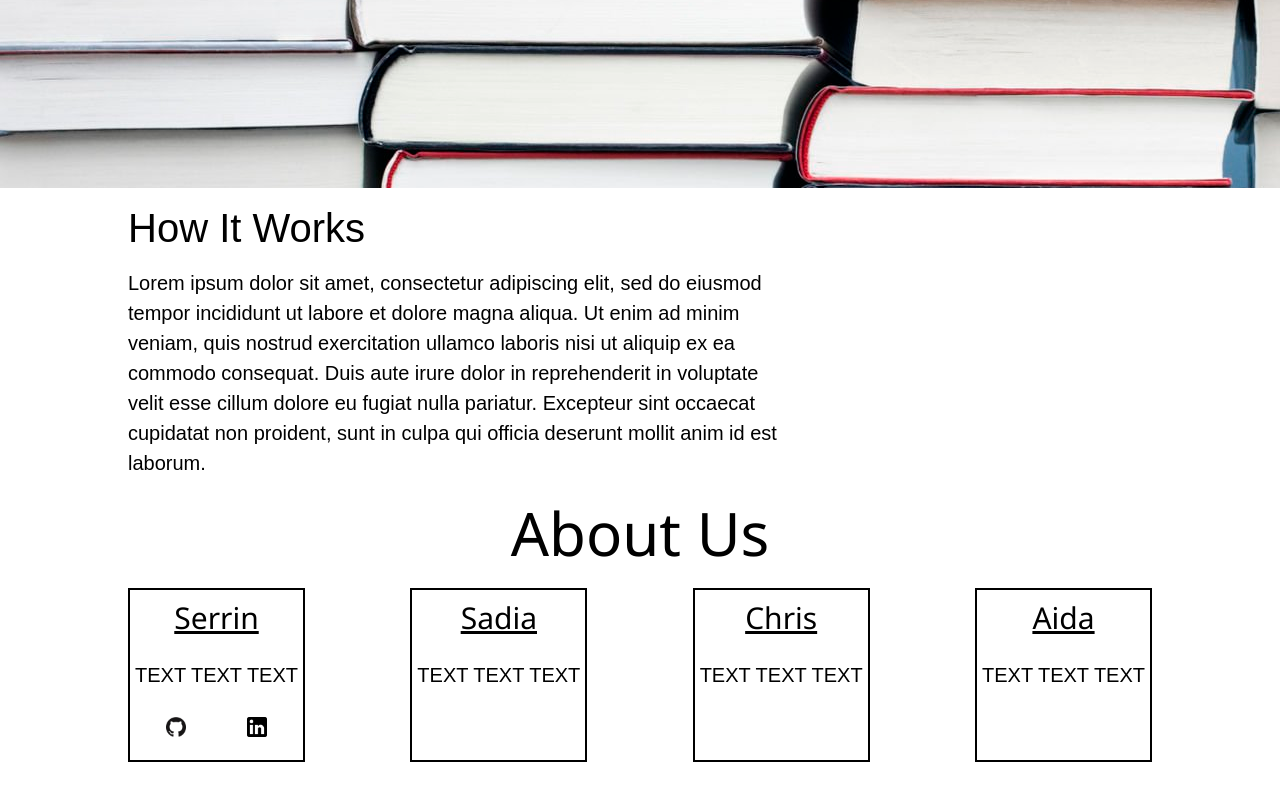
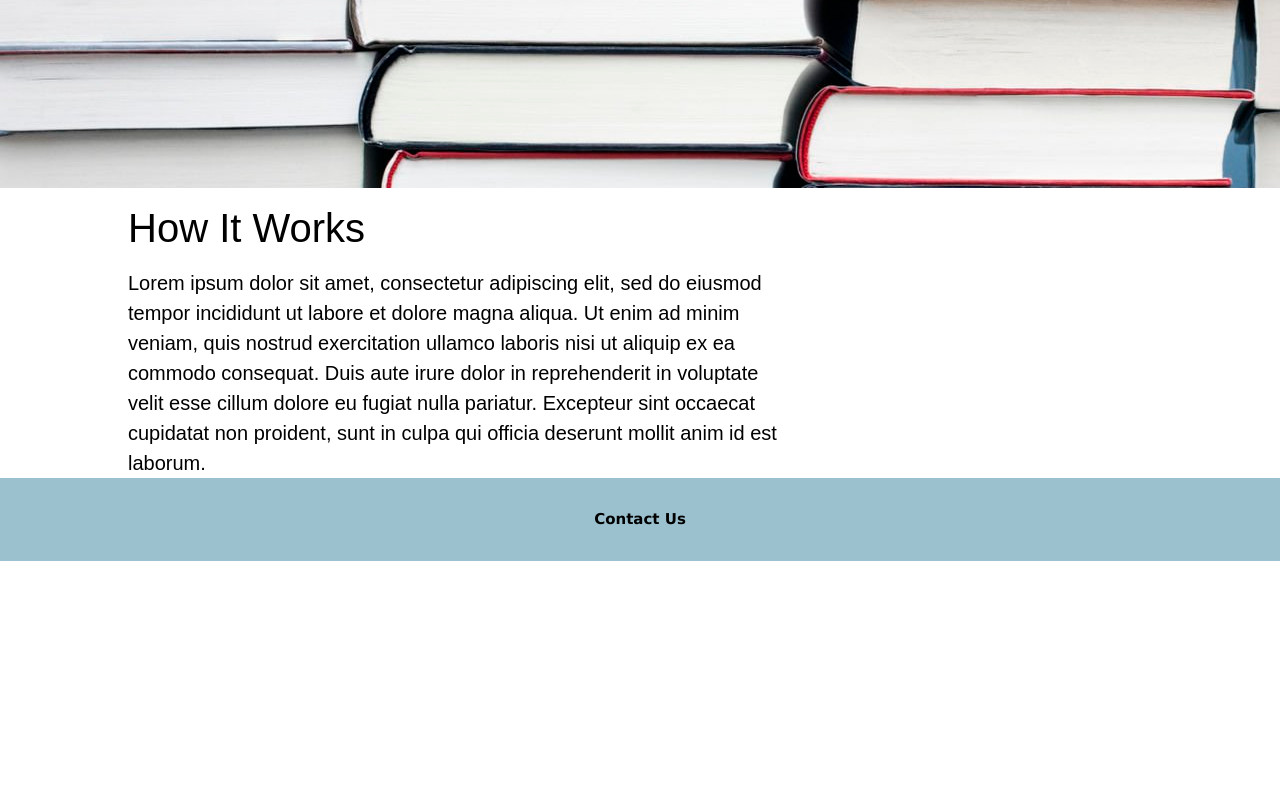
Before and after one commit to Serrin-Sage/Web-Reads, a React (Create React App) app: page / in a window 1280 px wide. Shown: the part 648-1448 px from the top of the page. After the commit the page ends 1209 px from the top, so only its background shows below. Built offline with nearby package versions, Linux system fonts and the light colour scheme.

Commit message:
Added about us page functionality

```diff
--- a/src/App.js
+++ b/src/App.js
@@ -5,6 +5,8 @@ import HowItWorks from "./Components/HowItWorks";
 import { BrowserRouter as Router, Route, Routes } from 'react-router-dom'
 import SignUpForm from "./Components/SignUpForm";
 import SignInForm from "./Components/SignInForm";
+import Footer from "./Components/Footer";
+
 
 function App() {
   return (
@@ -16,7 +18,6 @@ function App() {
             <>
               <Intro />
               <HowItWorks />
-              <AboutUs />
 
             </>
           } />
@@ -26,9 +27,20 @@ function App() {
           <Route path='/signin' element={
             <SignInForm />
           } />
+
         </Routes>
+        <div className="Footer">
+          <Footer />
+            <Routes>
+              <Route path='/contactus' element={<AboutUs />}/>
+          </Routes>
+        </div>
       </div>
+
+
+
     </Router>
+
   );
 }
 
--- /dev/null
+++ b/src/Components/ContactUs.js
@@ -0,0 +1,9 @@
+const ContactUs = () => {
+    return (
+        <a href="/contactus" className="contact">
+            Contact Us
+        </a>
+    )
+}
+
+export default ContactUs
--- /dev/null
+++ b/src/Components/Footer.js
@@ -0,0 +1,11 @@
+import ContactUs from "./ContactUs"
+
+const Footer = () => {
+    return (
+        <footer className='footer'>
+            <ContactUs />
+        </footer>
+    )
+}
+
+export default Footer
--- a/src/Components/Header.js
+++ b/src/Components/Header.js
@@ -2,6 +2,8 @@ import HomeButton from "./HomeButton"
 import SignInButton from "./SignInButton"
 import SignUpButton from "./SignUpButton"
 import Navbar from "./Navbar"
+import Footer from "./Footer"
+
 
 const Header = () => {
   return (
--- /dev/null
+++ b/src/about-style.css
@@ -0,0 +1,40 @@
+.aboutus {
+    display: flex;
+    flex-direction: column;
+    align-items: center;
+    justify-content: center;
+    margin-bottom: 4rem;
+}
+
+.abtus-title{
+    font-size: 60px;
+}
+
+.about-container {
+    display: flex;
+    flex-direction: row;
+    position: relative;
+    /* left: 10%; */
+    width: 650px;
+    font-family: 'Corbel', sans-serif;
+    font-size: 20px;
+    justify-content: space-between;
+    /* padding: 1rem; */
+    width: 80%;
+}
+
+.name-title {
+    text-align: center;
+    margin-top: 0;
+    text-decoration: underline;
+}
+
+.abt-text {
+
+    border: solid black 2px;
+    /* justify-content: space-between; */
+    height: auto;
+    padding: 5px;
+    width: auto;
+    text-align: center;
+}
--- a/src/index.css
+++ b/src/index.css
@@ -213,3 +213,18 @@ button:active {
 .error {
     color: red;
 }
+
+/********* FOOTER CSS *********/
+.footer {
+    display: flex;
+    align-items: center;
+    justify-content: center;
+    padding: 2rem;
+    background-color: #9bc1ce;
+
+}
+
+.contact {
+    text-decoration: none;
+    font-weight: bold;
+}
--- a/src/index.js
+++ b/src/index.js
@@ -2,6 +2,7 @@ import React from 'react';
 import ReactDOM from 'react-dom';
 import './index.css';
 import './test-style.css'
+import './about-style.css'
 import App from './App';
 import reportWebVitals from './reportWebVitals';
 
--- a/src/test-style.css
+++ b/src/test-style.css
@@ -1,43 +1,3 @@
-.aboutus {
-    display: flex;
-    flex-direction: column;
-    align-items: center;
-    justify-content: center;
-    margin-bottom: 4rem;
-}
-
-.abtus-title{
-    font-size: 60px;
-}
-
-.about-container {
-    display: flex;
-    flex-direction: row;
-    position: relative;
-    /* left: 10%; */
-    width: 650px;
-    font-family: 'Corbel', sans-serif;
-    font-size: 20px;
-    justify-content: space-between;
-    /* padding: 1rem; */
-    width: 80%;
-}
-
-.name-title {
-    text-align: center;
-    margin-top: 0;
-    text-decoration: underline;
-}
-
-.abt-text {
-
-    border: solid black 2px;
-    /* justify-content: space-between; */
-    height: auto;
-    padding: 5px;
-    width: auto;
-    text-align: center;
-}
 
 .nav-container {
     display: flex;
```
